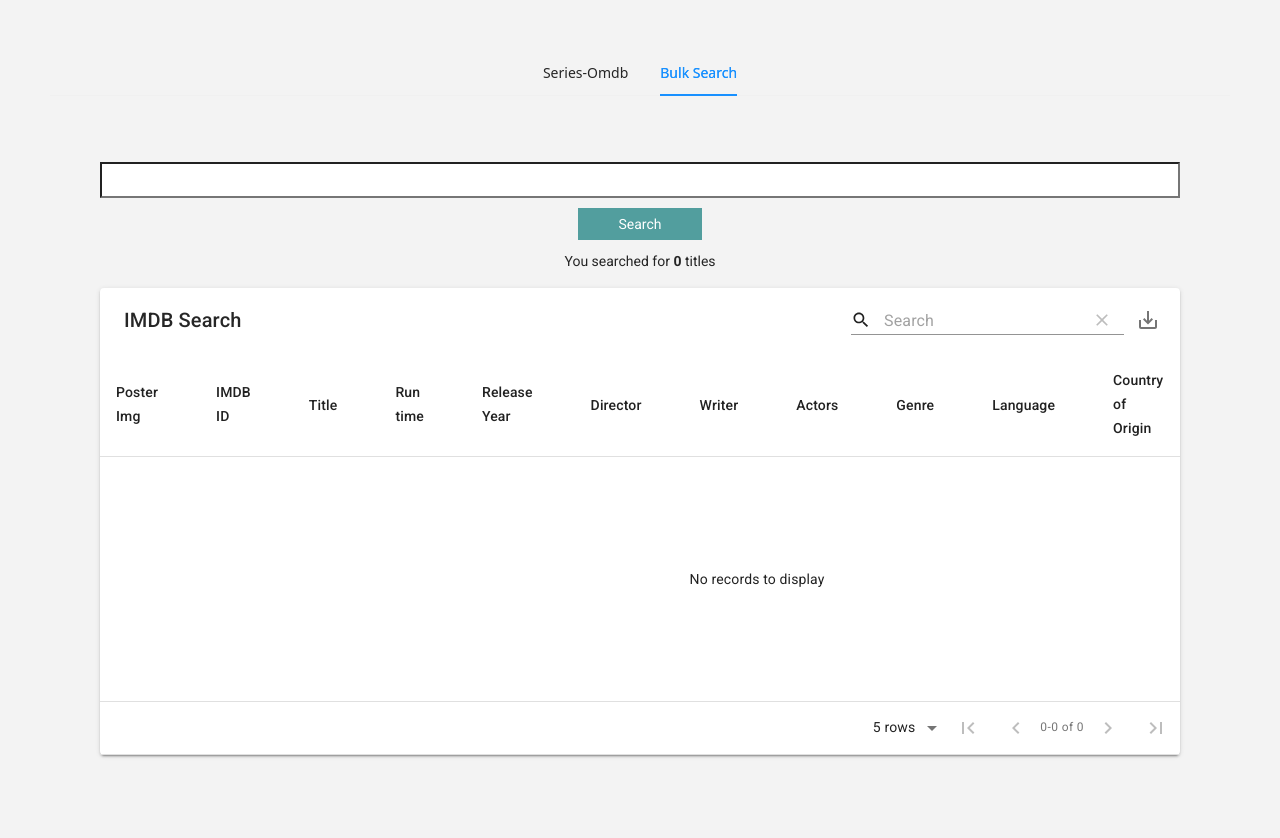
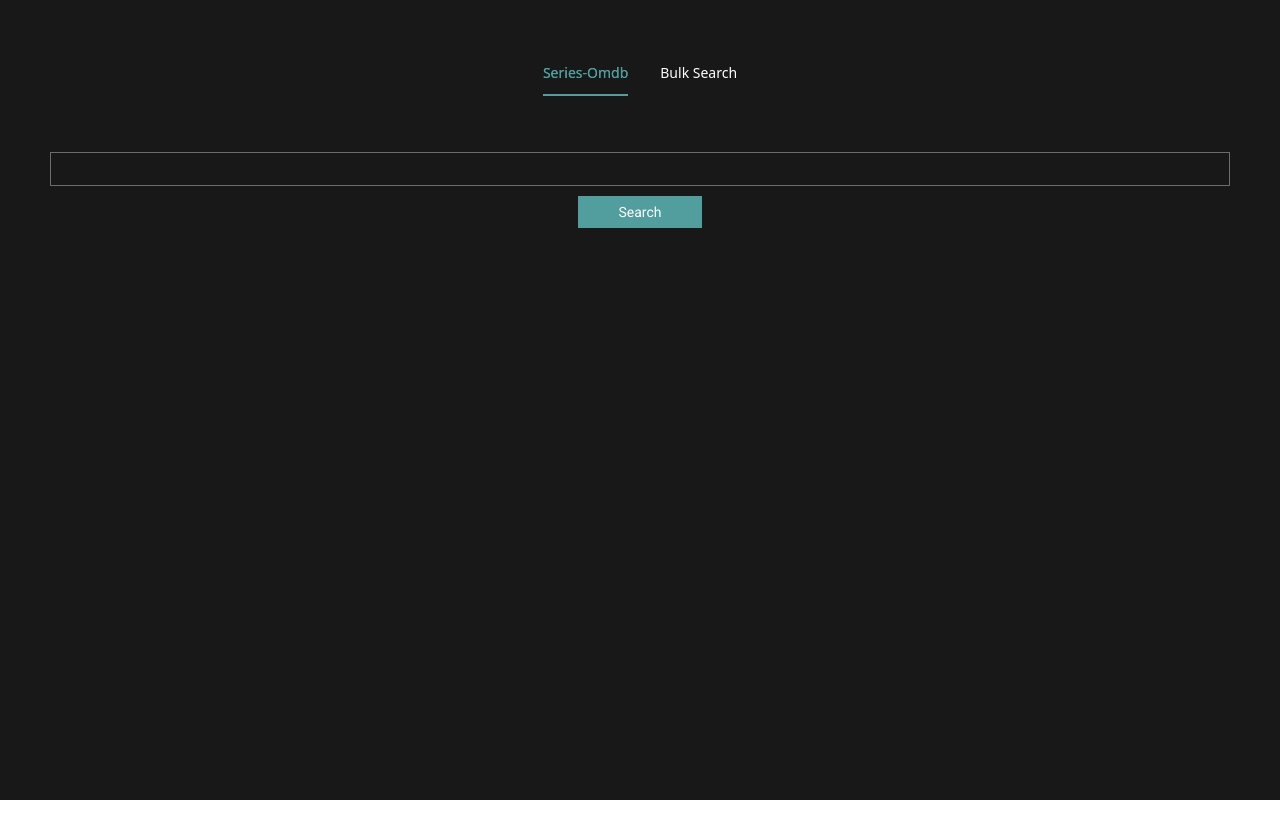
Before and after one commit to AndyRoush/timer-saver, a React (Create React App) app: page / in a window 1280 px wide. Shown: the top 838 px of the page. After the commit the page ends 800 px from the top, so only its background shows below. Built offline with nearby package versions, Linux system fonts and the light colour scheme.

Commit message:
updated a lot of the dark theme in episodic

```diff
--- a/public/index.html
+++ b/public/index.html
@@ -25,6 +25,10 @@
       href="https://fonts.googleapis.com/css2?family=Open+Sans+Condensed:ital,wght@0,300;0,700;1,300&family=Roboto:ital,wght@0,100;0,300;0,400;0,500;0,700;0,900;1,100;1,300;1,400;1,500;1,700;1,900&display=swap"
       rel="stylesheet"
     />
+    <link
+      rel="stylesheet"
+      href="https://cdnjs.cloudflare.com/ajax/libs/font-awesome/4.7.0/css/font-awesome.min.css"
+    />
     <style>
       @import url("https://fonts.googleapis.com/css2?family=Open+Sans+Condensed:ital,wght@0,300;0,700;1,300&family=Roboto:ital,wght@0,100;0,300;0,400;0,500;0,700;0,900;1,100;1,300;1,400;1,500;1,700;1,900&display=swap");
     </style>
--- a/src/App.css
+++ b/src/App.css
@@ -4,13 +4,18 @@
   padding: 50px;
 }
 
-table {
+.table {
   font-size: 10pt;
+  caption-side: bottom;
+  border-collapse: collapse;
+  background: #282828 !important;
+  color: white !important;
 }
 
 .form-wrapper {
   text-align: center;
   font-family: "Roboto", sans-serif;
+  margin-top: 40px;
 }
 
 input[type="text"] {
@@ -53,6 +58,59 @@
   width: 90px;
 }
 
+/* light */
+/* tr:hover {
+  background-color: rgb(233, 233, 233);
+} */
+
 tr:hover {
-  background-color: rgb(233, 233, 233);
+  background-color: rgb(75, 75, 75);
 }
+
+/* MUI bottom of table row selector */
+.MuiTablePagination-select {
+  color: white !important;
+}
+
+.MuiSelect-icon {
+  color: white !important;
+}
+
+.MTablePaginationInner-root-14 {
+  color: white !important;
+}
+
+.MuiIconButton-root.Mui-disabled {
+  color: white !important;
+}
+
+.Component-paginationToolbar-2 {
+  width: 100%;
+  padding: 0;
+  background: #383838 !important;
+}
+
+/* ant */
+.ant-tabs-ink-bar {
+  position: absolute;
+  background: #529e9e;
+  pointer-events: none;
+}
+
+.ant-tabs-tab.ant-tabs-tab-active .ant-tabs-tab-btn {
+  color: #529e9e;
+  text-shadow: 0 0 0.25px currentColor;
+}
+
+.ant-tabs-tab-btn:focus,
+.ant-tabs-tab-remove:focus,
+.ant-tabs-tab-btn:active,
+.ant-tabs-tab-remove:active {
+  color: #529e9e;
+}
+
+.ant-tabs-tab-btn {
+  outline: none;
+  transition: all 0.3s;
+  color: white;
+}
--- a/src/App.js
+++ b/src/App.js
@@ -17,7 +17,7 @@
 function App() {
   return (
     <div className="App">
-      <Tabs defaultActiveKey="2" centered>
+      <Tabs defaultActiveKey="1" centered>
         {/* <TabPane tab="Series" key="1">
           <Episodic />
         </TabPane> */}
--- a/src/components/episodic-omdb/EpisodicOmdb.css
+++ b/src/components/episodic-omdb/EpisodicOmdb.css
@@ -3,11 +3,12 @@
 }
 
 .md-border-padding {
-  border: 1px solid #cfcfcf;
+  color: #e7e7e7;
+  border: 1px solid #6c6c6c;
   border-radius: 3px;
   padding: 10px;
   margin: 15px 0;
-  background-color: white;
+  background-color: #181818;
 }
 
 .main-display-wrapper {
@@ -44,3 +45,21 @@
   padding: 5px 40px;
   margin-bottom: 10px;
 }
+
+.title {
+  color: wheat;
+}
+
+.input-bar {
+  color: white;
+  background: #181818;
+  border: 1px solid #6c6c6c;
+}
+
+.input-bar:focus-visible {
+  color: white;
+  /* background: #181818; */
+  background: #272727;
+  border: 1px solid #6c6c6c;
+  outline: none;
+}
--- a/src/components/episodic-omdb/EpisodicOmdb.js
+++ b/src/components/episodic-omdb/EpisodicOmdb.js
@@ -113,9 +113,7 @@
     let arrLength = Number(seasonNums);
     setBottomLoading(true);
     for (var i = 1; i < arrLength + 1; i++) {
-      fetch(
-        `https://www.omdbapi.com/?i=${inputVal}&Season=${i}&apikey=${apiKey}`
-      )
+      fetch(`https://www.omdbapi.com/?i=${imdbId}&Season=${i}&apikey=${apiKey}`)
         .then(handleErrors)
         .then((response) => response.json())
         .then((data) => {
@@ -160,7 +158,7 @@
           <img src={seriesResult.Poster} alt="" className="ep-md-img" />
           <div className="content">
             <div className="content-header">
-              <h3>
+              <h3 className="title">
                 {seriesResult.Title}&nbsp;({seriesResult.Year})
               </h3>
               <LinkButton
@@ -357,7 +355,7 @@
     <div>
       <div className="form-wrapper">
         <form onSubmit={handleSubmit}>
-          <input type="text" onChange={getInputValue} />
+          <input type="text" onChange={getInputValue} className="input-bar"/>
           {respError ? (
             <Alert variant="danger" className="alerts">
               {respError}
@@ -397,13 +395,70 @@
             options={{
               exportButton: true,
               exportAllData: true,
+              headerStyle: {
+                backgroundColor: "#383838",
+                color: "#FFF",
+              },
             }}
             columns={[
-              { title: "Season", field: "season", type: "string" },
-              { title: "Episode Name", field: "episodename", type: "string" },
-              { title: "Episode Number", field: "episodenum" },
-              { title: "Released", field: "released" },
-              { title: "IMDBID", field: "imdbid", type: "string" },
+              {
+                title: "Season",
+                field: "season",
+                type: "string",
+                cellStyle: {
+                  backgroundColor: "#383838",
+                  color: "#FFF",
+                },
+                headerStyle: {
+                  backgroundColor: "#383838",
+                },
+              },
+              {
+                title: "Episode Name",
+                field: "episodename",
+                type: "string",
+                cellStyle: {
+                  backgroundColor: "#383838",
+                  color: "#FFF",
+                },
+                headerStyle: {
+                  backgroundColor: "#383838",
+                },
+              },
+              {
+                title: "Episode Number",
+                field: "episodenum",
+                cellStyle: {
+                  backgroundColor: "#383838",
+                  color: "#FFF",
+                },
+                headerStyle: {
+                  backgroundColor: "#383838",
+                },
+              },
+              {
+                title: "Released",
+                field: "released",
+                cellStyle: {
+                  backgroundColor: "#383838",
+                  color: "#FFF",
+                },
+                headerStyle: {
+                  backgroundColor: "#383838",
+                },
+              },
+              {
+                title: "IMDBID",
+                field: "imdbid",
+                type: "string",
+                cellStyle: {
+                  backgroundColor: "#383838",
+                  color: "#FFF",
+                },
+                headerStyle: {
+                  backgroundColor: "#383838",
+                },
+              },
             ]}
             data={renderMaterialData}
             title="Series generator"
--- a/src/components/external-link-button/ExternalLinkButton.js
+++ b/src/components/external-link-button/ExternalLinkButton.js
@@ -9,8 +9,14 @@
 const ExternalLinkButton = (props) => {
   return (
     <>
-      <a href={props.link} target="_blank" rel="noopener noreferrer" className="link-button-wrapper">
-        <img src={linkImg} alt="external link" className="ext-link-button" />
+      <a
+        href={props.link}
+        target="_blank"
+        rel="noopener noreferrer"
+        className="link-button-wrapper"
+      >
+        {/* <img src={linkImg} alt="external link" className="ext-link-button" /> */}
+        <i class="fas fa-external-link-alt"></i>
       </a>
     </>
   );
--- a/src/index.css
+++ b/src/index.css
@@ -11,7 +11,31 @@
 
 #root {
   min-height: 100vh;
-  background-color: #f3f3f3;
+  background-color: #181818;
+}
+
+.ant-tabs-top > .ant-tabs-nav::before,
+.ant-tabs-bottom > .ant-tabs-nav::before,
+.ant-tabs-top > div > .ant-tabs-nav::before,
+.ant-tabs-bottom > div > .ant-tabs-nav::before {
+  border-bottom: none !important;
+}
+
+/* .ant-tabs-top > .ant-tabs-nav::before,
+.ant-tabs-bottom > .ant-tabs-nav::before,
+.ant-tabs-top > div > .ant-tabs-nav::before,
+.ant-tabs-bottom > div > .ant-tabs-nav::before {
+  position: absolute;
+  right: 0;
+  left: 0;
+  border-bottom: 1px solid #f0f0f0;
+  content: "";
+} */
+
+.ant-tabs-tab-btn {
+  outline: none;
+  transition: all 0.3s;
+  color: white;
 }
 
 /* this will give even widths, but can make the table very high. poster URL is the main culprit */
```
